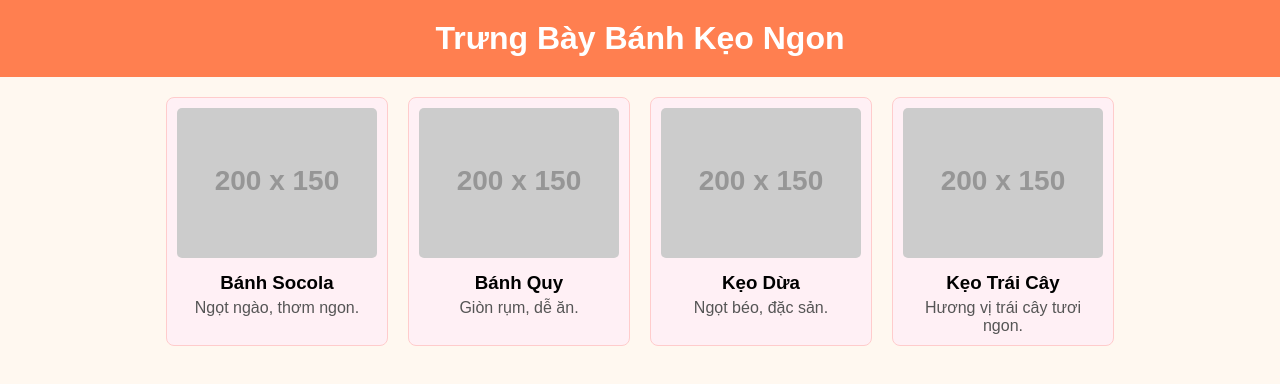
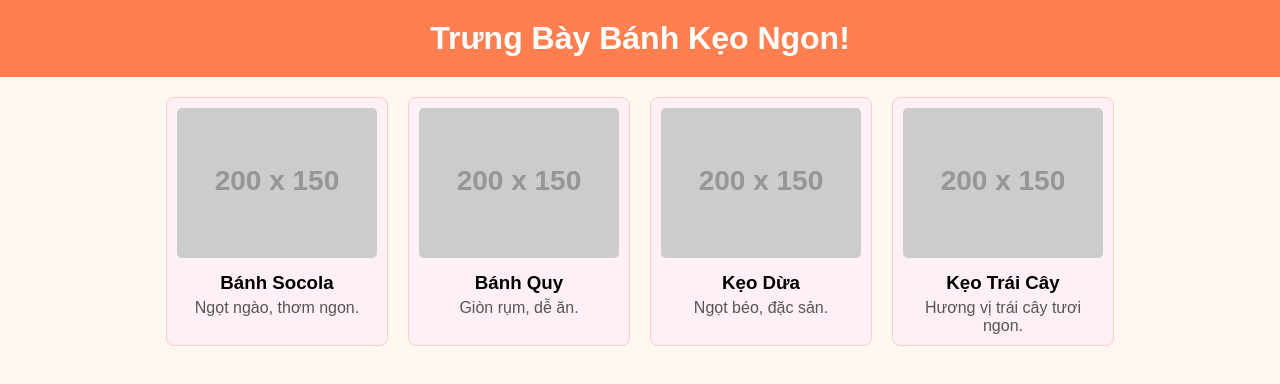
Before and after one commit to ngozquz/CandyShop, a plain HTML site: page index.html in a window 1280 px wide. Drawn offline with Linux system fonts and the light colour scheme; placeholder pictures from the web are drawn by us.

Commit message:
1652 1011

```diff
--- a/index.html
+++ b/index.html
@@ -57,7 +57,7 @@
 <body>
 
 <header>
-    <h1>Trưng Bày Bánh Kẹo Ngon</h1>
+    <h1>Trưng Bày Bánh Kẹo Ngon!</h1>
 </header>
 
 <div class="gallery">
```
